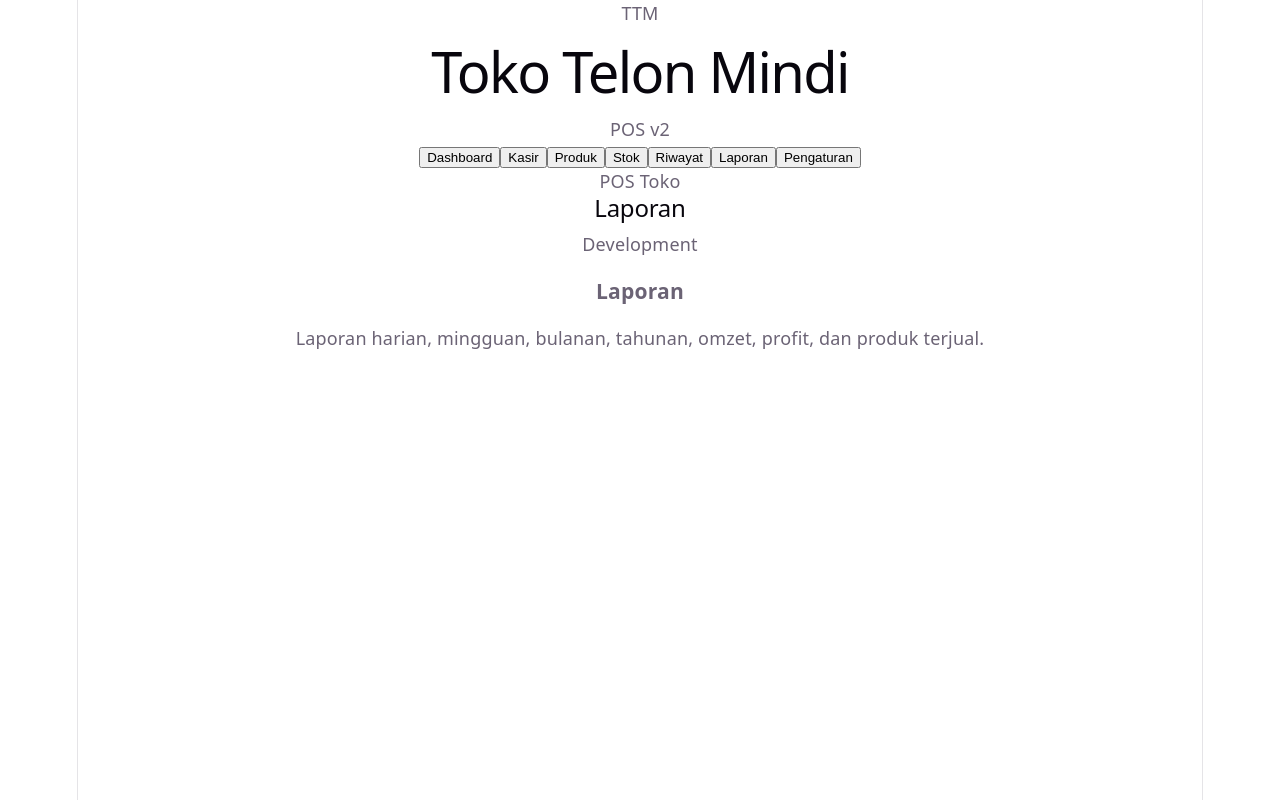
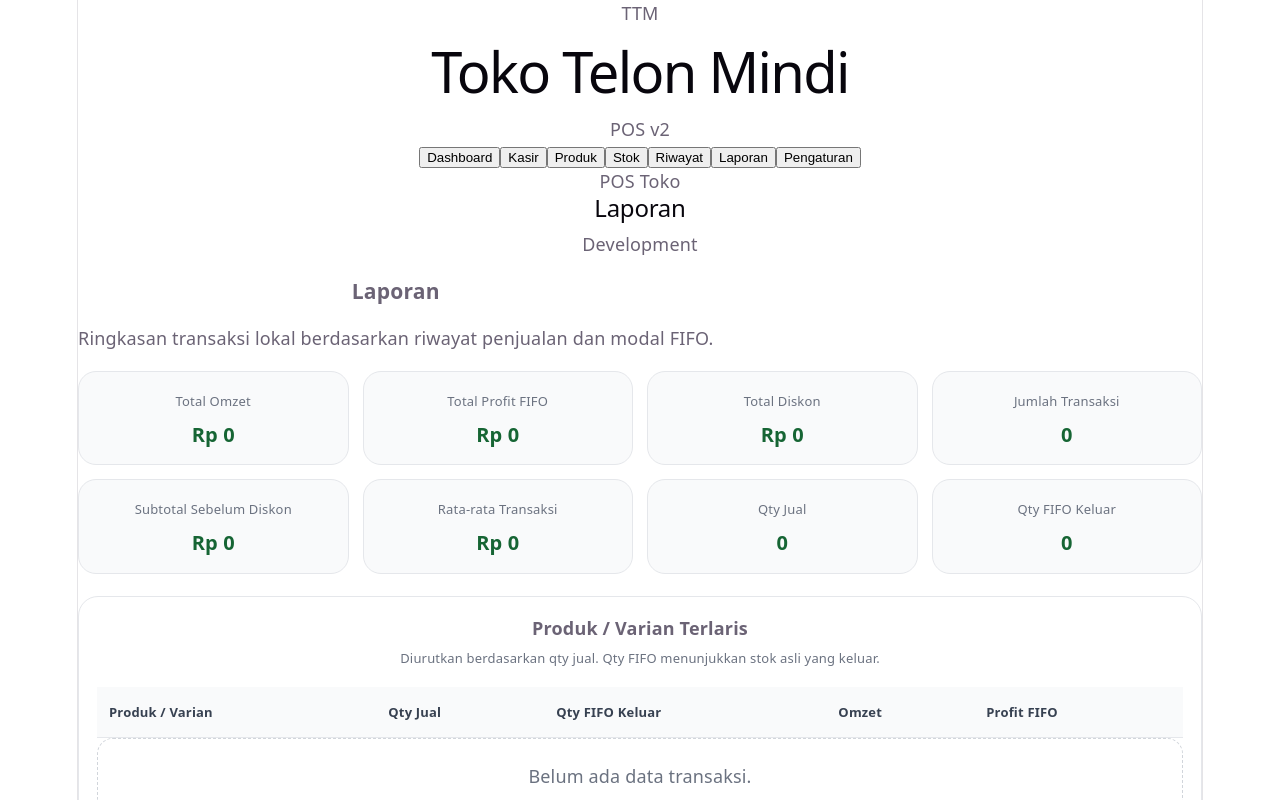
Before and after one commit to galangkgz-boop/TTM, a React (Vite) app: page / in a window 1280 px wide. Both pictures are taken after a click on the button "Laporan". Shown: the top 800 px of the page. Built offline with nearby package versions, Linux system fonts and the light colour scheme.

Commit message:
Add local sales and FIFO profit reports

```diff
--- a/src/App.css
+++ b/src/App.css
@@ -1356,3 +1356,90 @@
   color: #6b7280;
   font-size: 12px;
 }
+
+.reports-header {
+  display: flex;
+  justify-content: space-between;
+  gap: 16px;
+  align-items: flex-start;
+  margin-bottom: 20px;
+}
+
+.reports-summary {
+  display: grid;
+  grid-template-columns: repeat(4, 1fr);
+  gap: 14px;
+  margin-bottom: 22px;
+}
+
+.reports-summary div {
+  border: 1px solid #e5e7eb;
+  border-radius: 18px;
+  padding: 16px;
+  background: #f9fafb;
+}
+
+.reports-summary span {
+  display: block;
+  color: #6b7280;
+  font-size: 13px;
+  margin-bottom: 8px;
+}
+
+.reports-summary strong {
+  color: #166534;
+  font-size: 20px;
+}
+
+.reports-section {
+  border: 1px solid #e5e7eb;
+  border-radius: 20px;
+  padding: 18px;
+  margin-bottom: 20px;
+  background: white;
+}
+
+.reports-table-wrap {
+  width: 100%;
+  overflow-x: auto;
+}
+
+.reports-table {
+  width: 100%;
+  border-collapse: collapse;
+  min-width: 820px;
+}
+
+.reports-table th,
+.reports-table td {
+  padding: 12px;
+  border-bottom: 1px solid #e5e7eb;
+  text-align: left;
+  vertical-align: top;
+}
+
+.reports-table th {
+  background: #f9fafb;
+  color: #374151;
+  font-size: 13px;
+}
+
+.reports-table td {
+  color: #111827;
+}
+
+.reports-table td strong {
+  color: #111827;
+}
+
+@media (max-width: 1000px) {
+  .reports-summary {
+    grid-template-columns: repeat(2, 1fr);
+  }
+}
+
+@media (max-width: 600px) {
+  .reports-summary {
+    grid-template-columns: 1fr;
+  }
+}
--- a/src/App.jsx
+++ b/src/App.jsx
@@ -479,7 +479,9 @@ function activateProductVariant(variantId) {
             />
           ) : null}
 
-          {activePage === "reports" ? <ReportsPage /> : null}
+          {activePage === "reports" ? (
+  <ReportsPage transactions={transactions} />
+) : null}
           {activePage === "settings" ? <SettingsPage /> : null}
         </section>
       </main>
@@ -2170,11 +2172,224 @@ function TransactionDetailModal({ transaction, onClose }) {
   );
 }
 
-function ReportsPage() {
+function ReportsPage({ transactions }) {
+  const totalRevenue = transactions.reduce(
+    (total, transaction) => total + Number(transaction.total || 0),
+    0
+  );
+
+  const totalSubtotal = transactions.reduce(
+    (total, transaction) => total + Number(transaction.subtotal || 0),
+    0
+  );
+
+  const totalDiscount = transactions.reduce(
+    (total, transaction) => total + Number(transaction.discount || 0),
+    0
+  );
+
+  const totalProfit = transactions.reduce(
+    (total, transaction) => total + Number(transaction.profit || 0),
+    0
+  );
+
+  const totalItemsSold = transactions.reduce((total, transaction) => {
+    const transactionQty = transaction.items.reduce(
+      (itemTotal, item) => itemTotal + Number(item.qty || 0),
+      0
+    );
+
+    return total + transactionQty;
+  }, 0);
+
+  const totalFifoQtySold = transactions.reduce((total, transaction) => {
+    const transactionFifoQty = transaction.items.reduce(
+      (itemTotal, item) =>
+        itemTotal + Number(item.fifoQty || item.qty || 0),
+      0
+    );
+
+    return total + transactionFifoQty;
+  }, 0);
+
+  const productSalesMap = {};
+
+  transactions.forEach((transaction) => {
+    transaction.items.forEach((item) => {
+      const key = item.name;
+
+      if (!productSalesMap[key]) {
+        productSalesMap[key] = {
+          name: item.name,
+          qty: 0,
+          fifoQty: 0,
+          revenue: 0,
+          profit: 0,
+        };
+      }
+
+      productSalesMap[key].qty =
+        productSalesMap[key].qty + Number(item.qty || 0);
+
+      productSalesMap[key].fifoQty =
+        productSalesMap[key].fifoQty + Number(item.fifoQty || item.qty || 0);
+
+      productSalesMap[key].revenue =
+        productSalesMap[key].revenue + Number(item.subtotal || 0);
+
+      productSalesMap[key].profit =
+        productSalesMap[key].profit + Number(item.profit || 0);
+    });
+  });
+
+  const topProducts = Object.values(productSalesMap)
+    .sort((a, b) => b.qty - a.qty)
+    .slice(0, 10);
+
+  const averageTransactionValue =
+    transactions.length > 0 ? totalRevenue / transactions.length : 0;
+
   return (
-    <div className="empty-page">
-      <h3>Laporan</h3>
-      <p>Laporan harian, mingguan, bulanan, tahunan, omzet, profit, dan produk terjual.</p>
+    <div>
+      <div className="reports-header">
+        <div>
+          <h3>Laporan</h3>
+          <p className="muted">
+            Ringkasan transaksi lokal berdasarkan riwayat penjualan dan modal FIFO.
+          </p>
+        </div>
+      </div>
+
+      <div className="reports-summary">
+        <div>
+          <span>Total Omzet</span>
+          <strong>{formatRupiah(totalRevenue)}</strong>
+        </div>
+
+        <div>
+          <span>Total Profit FIFO</span>
+          <strong>{formatRupiah(totalProfit)}</strong>
+        </div>
+
+        <div>
+          <span>Total Diskon</span>
+          <strong>{formatRupiah(totalDiscount)}</strong>
+        </div>
+
+        <div>
+          <span>Jumlah Transaksi</span>
+          <strong>{transactions.length}</strong>
+        </div>
+
+        <div>
+          <span>Subtotal Sebelum Diskon</span>
+          <strong>{formatRupiah(totalSubtotal)}</strong>
+        </div>
+
+        <div>
+          <span>Rata-rata Transaksi</span>
+          <strong>{formatRupiah(averageTransactionValue)}</strong>
+        </div>
+
+        <div>
+          <span>Qty Jual</span>
+          <strong>{totalItemsSold}</strong>
+        </div>
+
+        <div>
+          <span>Qty FIFO Keluar</span>
+          <strong>{totalFifoQtySold}</strong>
+        </div>
+      </div>
+
+      <div className="reports-section">
+        <div className="section-title">
+          <h4>Produk / Varian Terlaris</h4>
+          <p>Diurutkan berdasarkan qty jual. Qty FIFO menunjukkan stok asli yang keluar.</p>
+        </div>
+
+        <div className="reports-table-wrap">
+          <table className="reports-table">
+            <thead>
+              <tr>
+                <th>Produk / Varian</th>
+                <th>Qty Jual</th>
+                <th>Qty FIFO Keluar</th>
+                <th>Omzet</th>
+                <th>Profit FIFO</th>
+              </tr>
+            </thead>
+
+            <tbody>
+              {topProducts.map((product) => (
+                <tr key={product.name}>
+                  <td>
+                    <strong>{product.name}</strong>
+                  </td>
+                  <td>{product.qty}</td>
+                  <td>{product.fifoQty}</td>
+                  <td>{formatRupiah(product.revenue)}</td>
+                  <td>{formatRupiah(product.profit)}</td>
+                </tr>
+              ))}
+            </tbody>
+          </table>
+
+          {topProducts.length === 0 ? (
+            <div className="empty-state">
+              Belum ada data transaksi.
+            </div>
+          ) : null}
+        </div>
+      </div>
+
+      <div className="reports-section">
+        <div className="section-title">
+          <h4>Transaksi Terbaru</h4>
+          <p>Ringkasan transaksi terakhir dari riwayat penjualan.</p>
+        </div>
+
+        <div className="reports-table-wrap">
+          <table className="reports-table">
+            <thead>
+              <tr>
+                <th>Kode</th>
+                <th>Tanggal</th>
+                <th>Item</th>
+                <th>Diskon</th>
+                <th>Total</th>
+                <th>Profit</th>
+              </tr>
+            </thead>
+
+            <tbody>
+              {transactions.slice(0, 10).map((transaction) => (
+                <tr key={transaction.id}>
+                  <td>
+                    <strong>{transaction.code}</strong>
+                  </td>
+                  <td>
+                    {new Date(transaction.date).toLocaleString("id-ID", {
+                      dateStyle: "medium",
+                      timeStyle: "short",
+                    })}
+                  </td>
+                  <td>{transaction.items.length}</td>
+                  <td>{formatRupiah(transaction.discount || 0)}</td>
+                  <td>{formatRupiah(transaction.total || 0)}</td>
+                  <td>{formatRupiah(transaction.profit || 0)}</td>
+                </tr>
+              ))}
+            </tbody>
+          </table>
+
+          {transactions.length === 0 ? (
+            <div className="empty-state">
+              Belum ada transaksi.
+            </div>
+          ) : null}
+        </div>
+      </div>
     </div>
   );
 }
```
